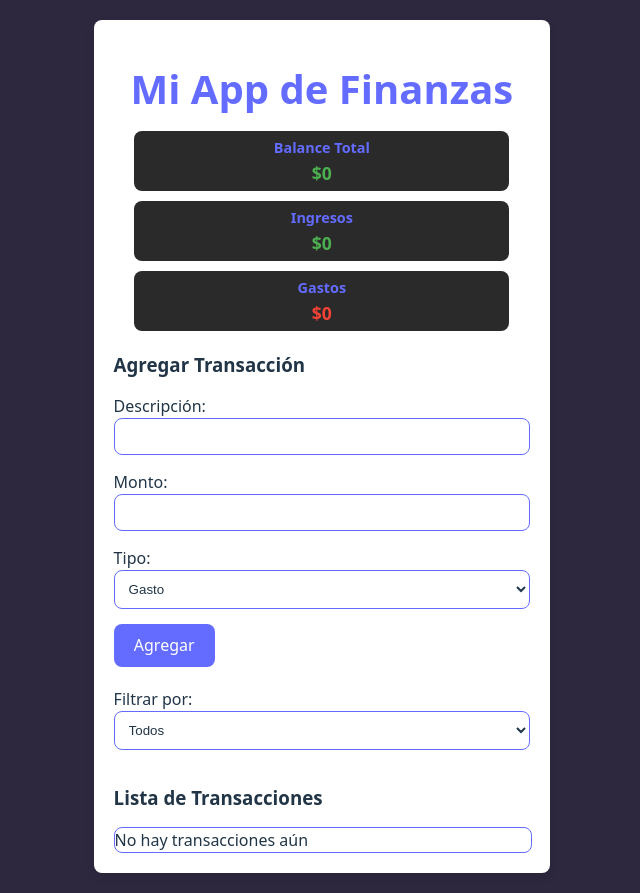
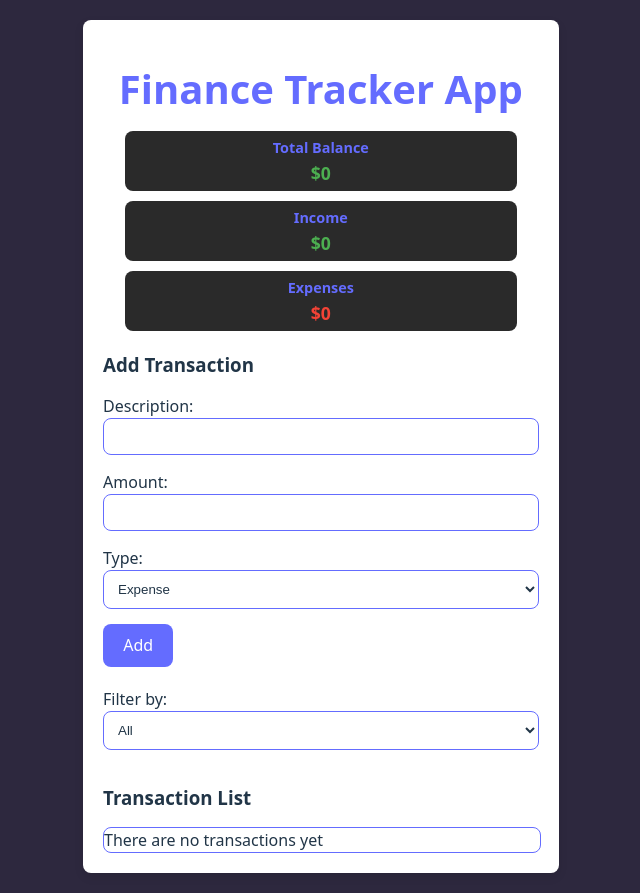
Before and after one commit to wrafael91/Finance-App, a React (Vite) app: page / in a window 1280 px wide. Shown: the whole page, without its empty margins (335-975 px from the left). Built offline with nearby package versions, Linux system fonts and the light colour scheme.

Commit message:
translating app to english

```diff
--- a/src/App.jsx
+++ b/src/App.jsx
@@ -33,15 +33,15 @@ function App() {
   console.log('Filtro actual en App:', filter);
   return (
     <div className='container'>
-      <h1>Mi App de Finanzas</h1>
+      <h1>Finance Tracker App</h1>
       <Dashboard transactions={transactions} />
       <TransactionForm onAddTransaction={addTransaction} />
       <div className="filter-container">
-        <label>Filtrar por:</label>
+        <label>Filter by:</label>
           <select value={filter} onChange={(e) => setFilter(e.target.value)}>
-            <option value="all">Todos</option>
-            <option value="income">Ingresos</option>
-            <option value="expense">Gastos</option>
+            <option value="all">All</option>
+            <option value="income">Income</option>
+            <option value="expense">Expense</option>
           </select>
       </div>
       <TransactionList
--- a/src/components/Dashboard.jsx
+++ b/src/components/Dashboard.jsx
@@ -12,17 +12,17 @@ function Dashboard({ transactions }) {
   return (
     <div className="dashboard">
       <div className="dashboard-card balance">
-        <h3>Balance Total</h3>
+        <h3>Total Balance</h3>
         <p className={`balance ${balance >= 0 ? 'positive' : 'negative'}`}>
           ${balance.toLocaleString('es-ES')}
         </p>
       </div>
       <div className="dashboard-card income">
-        <h3>Ingresos</h3>
+        <h3>Income</h3>
         <p className="income">${totalIncome.toLocaleString('es-ES')}</p>
       </div>
       <div className="dashboard-card expense">
-        <h3>Gastos</h3>
+        <h3>Expenses</h3>
         <p className="expense">${totalExpenses.toLocaleString('es-ES')}</p>
       </div>
     </div>
--- a/src/components/TransactionForm.jsx
+++ b/src/components/TransactionForm.jsx
@@ -9,12 +9,12 @@ function TransactionForm({onAddTransaction}) {
     e.preventDefault();
 
     if (!description || !amount) {
-      alert('Por favor completa todos los campos');
+      alert('Please complete all fields');
       return;
     }
 
     if (isNaN(amount)){
-      alert('Por favor ingresa un monto válido');
+      alert('Please enter a valid amount');
       return;
     }
 
@@ -31,11 +31,11 @@ function TransactionForm({onAddTransaction}) {
 
   return (
     <div>
-      <h3>Agregar Transacción</h3>
+      <h3>Add Transaction</h3>
       <form onSubmit={handleSubmit}>
         <div>
           <label>
-            Descripción:
+            Description:
             <input
               type="text"
               value={description}
@@ -45,7 +45,7 @@ function TransactionForm({onAddTransaction}) {
         </div>
         <div>
           <label>
-            Monto:
+            Amount:
             <input
               type="number"
               value={amount}
@@ -55,17 +55,17 @@ function TransactionForm({onAddTransaction}) {
         </div>
         <div>
           <label>
-            Tipo:
+            Type:
             <select
               value={type}
               onChange={(e) => setType(e.target.value)}
             >
-              <option value="income">Ingreso</option>
-              <option value="expense">Gasto</option>
+              <option value="income">Income</option>
+              <option value="expense">Expense</option>
             </select>
           </label>
         </div>
-        <button type="submit">Agregar</button>
+        <button type="submit">Add</button>
       </form>
     </div>
   );
--- a/src/components/TransactionList.jsx
+++ b/src/components/TransactionList.jsx
@@ -19,10 +19,10 @@ function TransactionList({transactions=[], filter, onDeleteTransaction}) {
 
   return (
     <div>
-      <h3>Lista de Transacciones</h3>
+      <h3>Transaction List</h3>
       <ul>
         {(!filteredTransactions||filteredTransactions.length === 0) ? (
-          <li className="no-transactions">No hay transacciones aún</li>
+          <li className="no-transactions">There are no transactions yet</li>
         ) : (
           filteredTransactions.map((transaction, index) =>(
           <li
@@ -32,14 +32,14 @@ function TransactionList({transactions=[], filter, onDeleteTransaction}) {
             <span className="transaction-description">{transaction.description}</span>
             <span className="transaction-amount">${transaction.amount.toLocaleString('es-ES')}</span>
             <span className={`transaction-type ${transaction.type}`}>
-              {transaction.type === 'income' ? 'Ingreso' : 'Gasto'}
+              {transaction.type === 'income' ? 'Income' : 'Expense'}
             </span>
             <button
               className="delete-button"
               onClick={() => handleDelete(transaction.id)}
               disabled={removingId === transaction.id}
             >
-              Eliminar
+              Delete
             </button>
           </li>
           ))
```
